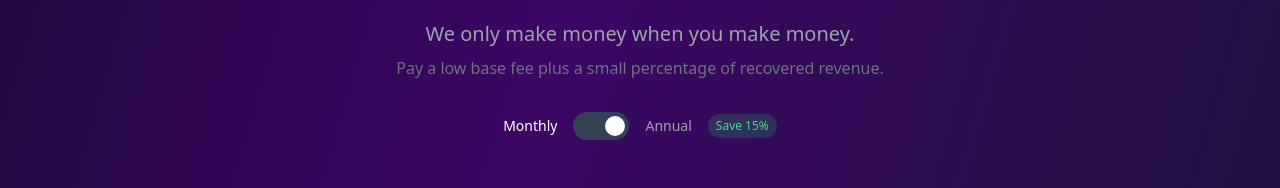
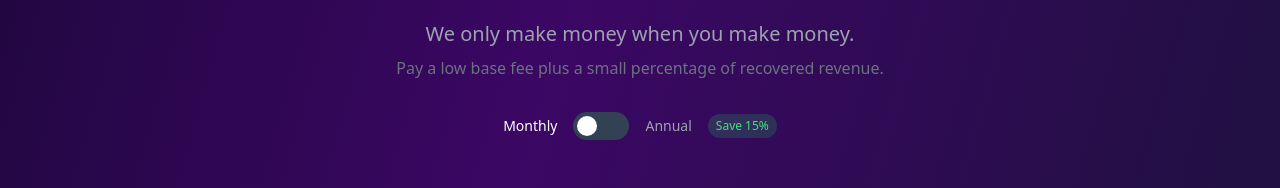
Before and after one commit to tjmajewski/resparqwebsite, a Next.js app: page / in a window 1280 px wide. Shown: the part 2504-2692 px from the top of the page. Built offline with nearby package versions, Linux system fonts and the light colour scheme.

Commit message:
Fix billing toggle knob positioning

```diff
--- a/app/page.tsx
+++ b/app/page.tsx
@@ -229,7 +229,7 @@ export default function Home() {
                 onClick={() => setIsAnnual(!isAnnual)}
                 className={`relative w-14 h-7 rounded-full transition-colors ${isAnnual ? 'bg-gradient-to-r from-purple-600 to-pink-600' : 'bg-slate-700'}`}
               >
-                <span className={`absolute top-1 w-5 h-5 rounded-full bg-white transition-transform ${isAnnual ? 'translate-x-8' : 'translate-x-1'}`} />
+                <span className={`absolute top-1 left-1 w-5 h-5 rounded-full bg-white transition-all duration-200 ${isAnnual ? 'translate-x-6' : 'translate-x-0'}`} />
               </button>
               <span className={`text-sm ${isAnnual ? 'text-white' : 'text-gray-400'}`}>Annual</span>
               <span className="text-xs px-2 py-1 bg-green-500/20 text-green-400 rounded-full">Save 15%</span>
```
